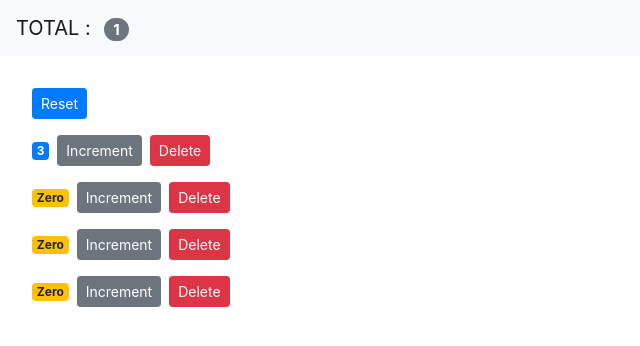
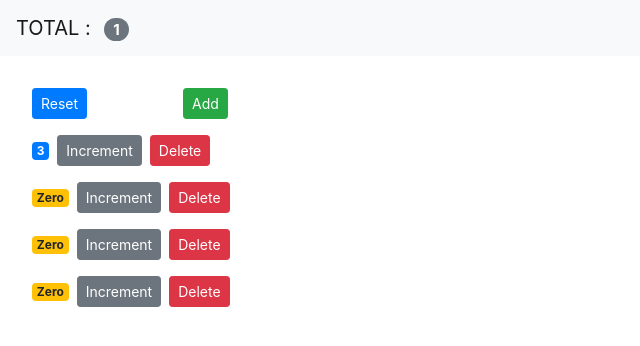
Before and after one commit to SamirJouni/shopping-cart, a React (Create React App) app: page / in a window 1280 px wide. Shown: the top 346 px of the page, without its empty margins (0-640 px from the left). Built offline with nearby package versions, Linux system fonts and the light colour scheme.

Commit message:
added an add button functionality

```diff
--- a/src/components/Counters.jsx
+++ b/src/components/Counters.jsx
@@ -13,11 +13,12 @@ const Counters = props => {
 		return (classes += value === 0 ? "warning" : "primary");
 	};
 
-	const {counters, onIncrement, onDelete, onReset} = props;
+	const {counters, onIncrement, onDelete, onReset, onAdd} = props;
 
 	return (
 		<React.Fragment>
-			<button onClick={onReset} className="btn btn-primary btn-sm m-2">Reset</button>
+			<button onClick={onReset} className="btn btn-primary btn-sm m-2 mr-5">Reset</button>
+			<button onClick={onAdd} className="btn btn-success btn-sm ml-5">Add</button>
 			{counters.map(counter => {
 				return (
 					<Counter
--- a/src/containers/App.jsx
+++ b/src/containers/App.jsx
@@ -37,6 +37,12 @@ class App extends Component {
 		this.setState({counters});
 	};
 
+	handleAdd = () => {
+		const id = this.state.counters.length;
+		const counters =[...this.state.counters];
+		counters.push({value:0, id: id},);
+		this.setState({counters});
+	}
 
 	render() {
 		return (
@@ -48,6 +54,7 @@ class App extends Component {
 						onIncrement={this.handleIncrement}
 						onDelete={this.handleDelete}
 						onReset={this.handleReset}
+						onAdd={this.handleAdd}
 					/>
 				</main>
 			</React.Fragment>
```
